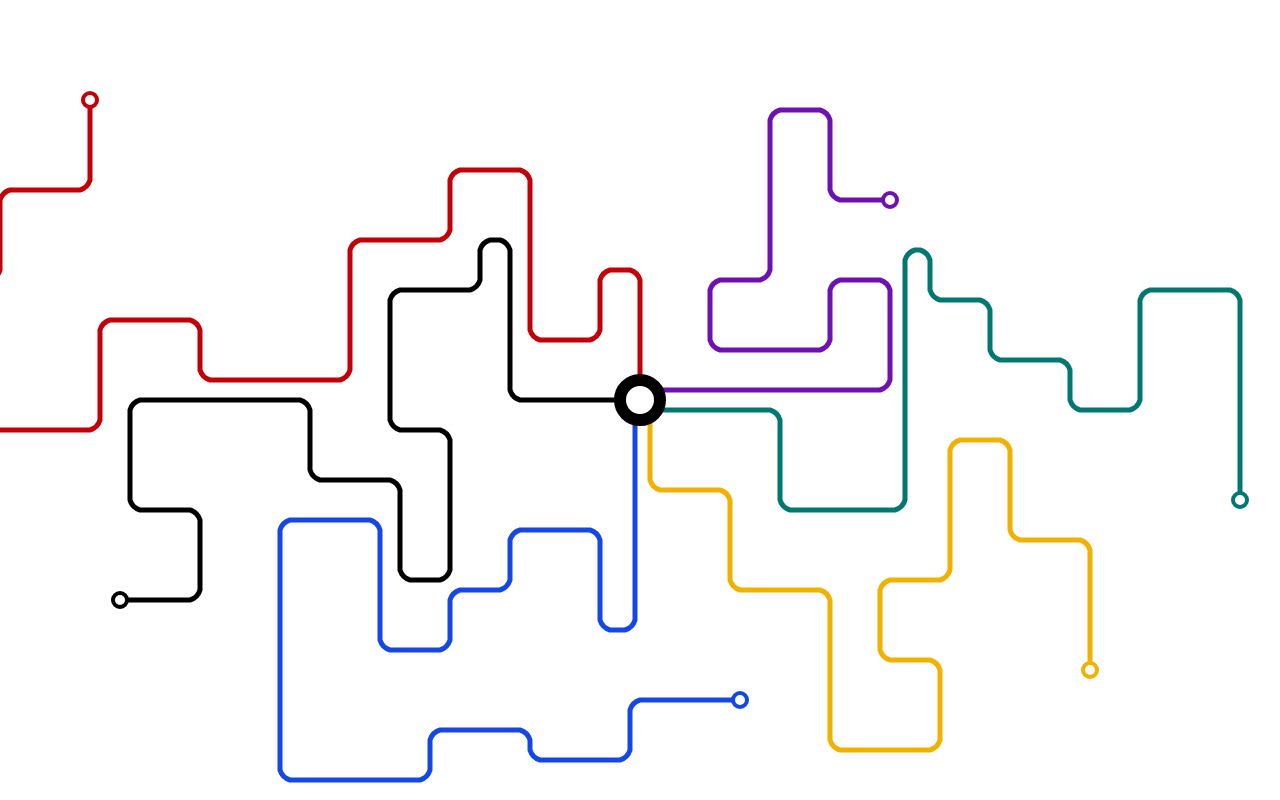
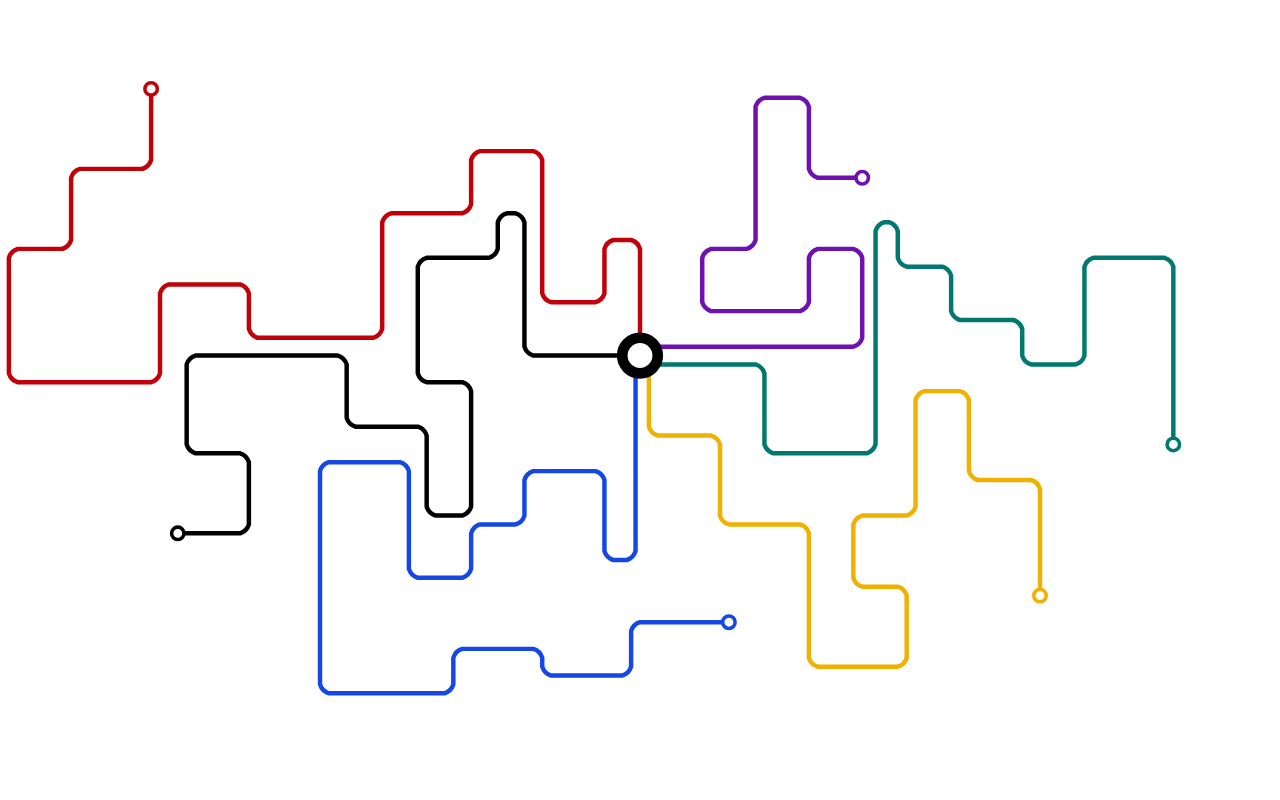
Before and after one commit to Gitbyt3/Portfolio-Project, a React (Vite) app in the folder SPOTFOLIO/: page / in a window 1280 px wide. Built offline with nearby package versions, Linux system fonts and the light colour scheme.

Commit message:
Adjusted viewbox

```diff
--- a/SPOTFOLIO/src/App.jsx
+++ b/SPOTFOLIO/src/App.jsx
@@ -24,7 +24,8 @@ function App() {
   const station6_colour = "stroke-yellow-500"
 
   return (
-    <svg viewBox="0 0 1000 800" preserveAspectRatio="xMidYMid meet" className="w-screen h-screen">
+    <svg viewBox="0 0 1000 900" preserveAspectRatio="xMidYMid meet" className="w-screen h-screen">
+    {/* <svg viewBox="0 0 1000 800" preserveAspectRatio="xMidYMid meet" className="w-screen h-screen"> */}
 
       {/* Station 1 */}
       <Line route={station1_route} colour={station1_colour}/>
```
